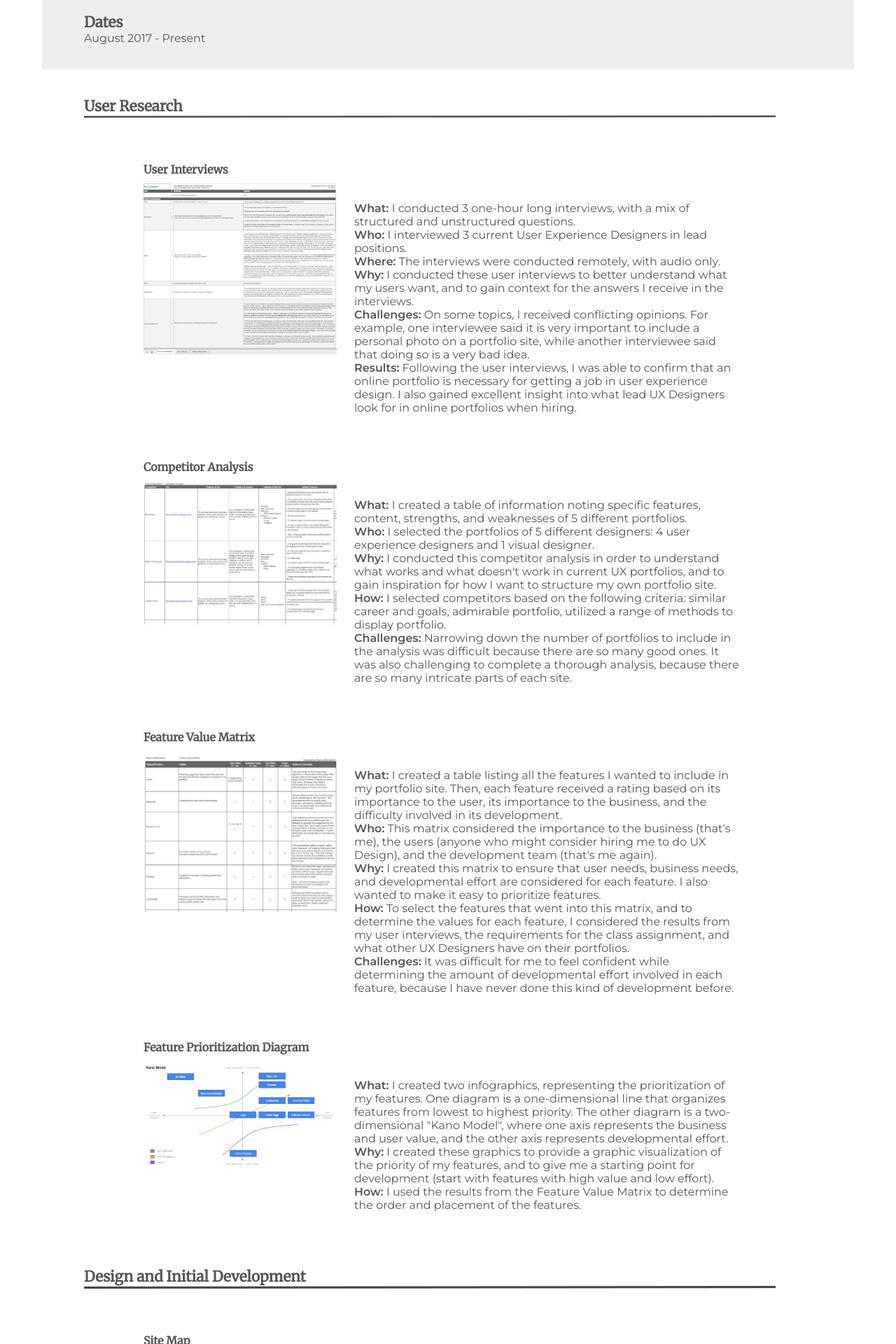
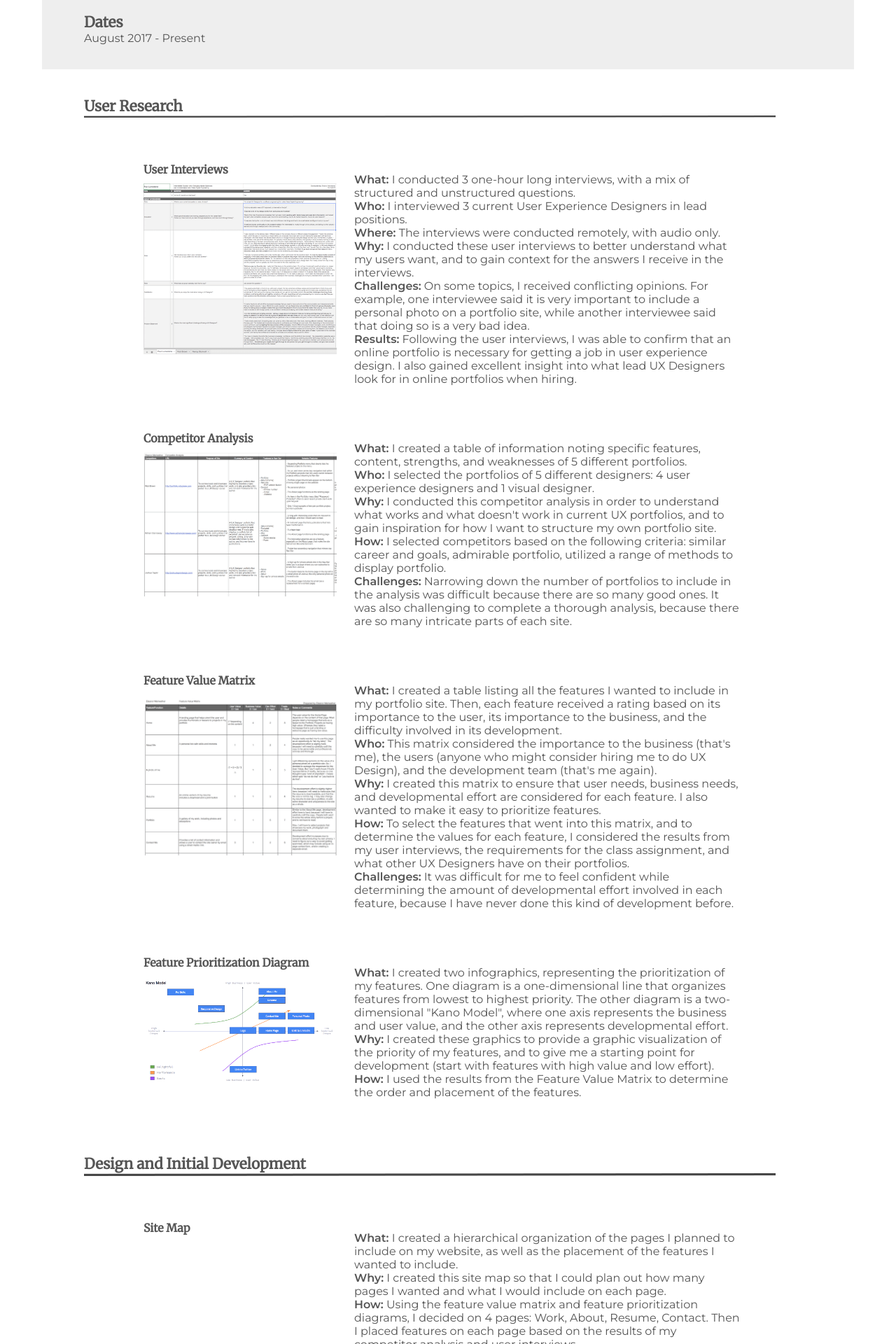
Before and after one commit to emeriwether/emeriwether.github.io, a Jekyll site: the page built from project1.html, in a window 1280 px wide. Shown: the part 664-2584 px from the top of the page at 70% size. Built offline with Jekyll 4.4.1, drawn with Linux system fonts in a browser that asks for light colours.

Commit message:
retry prev commit

```diff
--- a/css/styles.css
+++ b/css/styles.css
@@ -153,7 +153,7 @@ article.PortfolioWebsite section > section { display: inline-block; }
 article.PortfolioWebsite div { float: left; text-align: left; margin-left: 25px; margin-top: 25px; }
 article.PortfolioWebsite div.titleThumbnail { width: 30%; }
 article.PortfolioWebsite div.description { width: 60%; }
-article.PortfolioWebsite div p { padding-top: 10%; }
+article.PortfolioWebsite div p { padding-top: 15px; }
 article.PortfolioWebsite div img { width: 100%; }
 
 article.PortfolioWebsite p span { font-weight: 600; }
```
